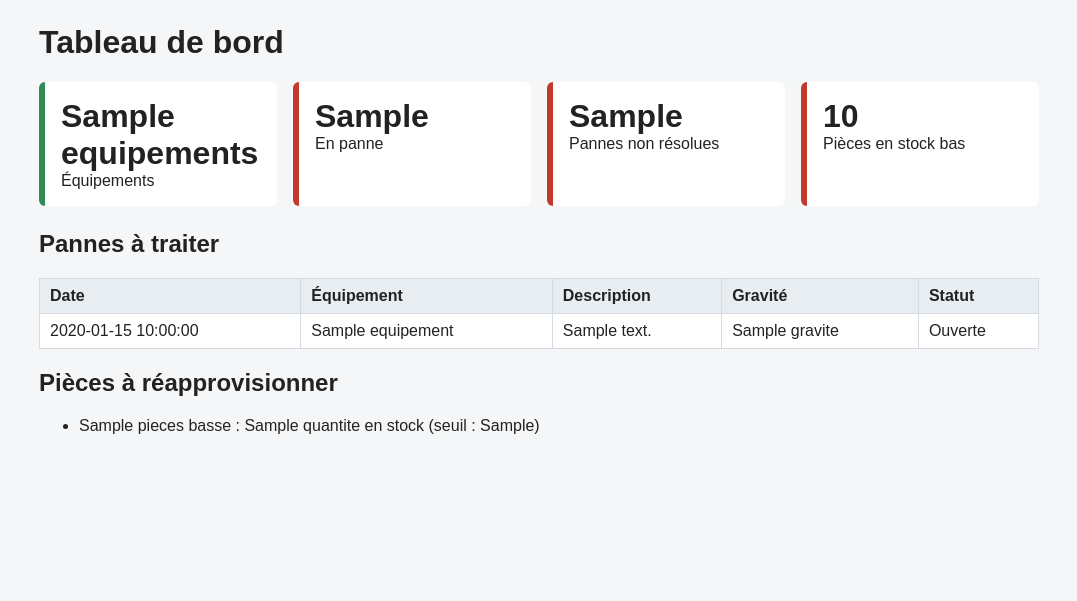
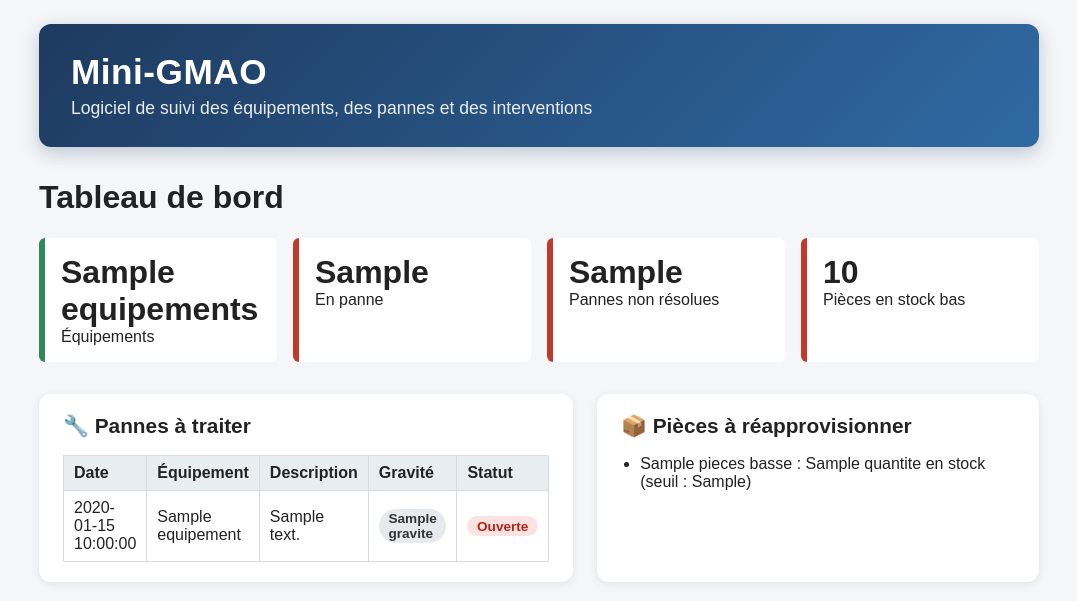
Before and after one commit to Ornella-bit/mini-gmao, a Flask app: template templates/accueil.html in a window 1280 px wide. Shown: the part 42-643 px from the top of the page, without its empty margins (101-1178 px from the left). Run offline with Flask 3, Linux system fonts and the light colour scheme; the template is opened without the code that fills it: most values are stand-ins (such as "Sample title", 1, 10 or a date in 2020).

Commit message:
Nouveau bandeau, accueil en deux blocs et menu avec lien actif

```diff
--- a/static/style.css
+++ b/static/style.css
@@ -9,14 +9,25 @@ nav {
     background: #1f3a5f;
     padding: 12px 24px;
 }
-nav a {
+nav a,
+nav a:link,
+nav a:visited {
     color: white;
     text-decoration: none;
     margin-right: 20px;
     font-weight: bold;
+    border-bottom: 3px solid transparent;
+    padding-bottom: 6px;
+    transition: border-color 0.15s ease, color 0.15s ease;
 }
 nav a:hover {
-    text-decoration: underline;
+    color: white;
+    border-bottom-color: rgba(255, 255, 255, 0.6);
+}
+nav a.actif,
+nav a.actif:visited {
+    color: #ffd166;
+    border-bottom-color: #ffd166;
 }
 
 main {
--- a/templates/accueil.html
+++ b/templates/accueil.html
@@ -1,5 +1,65 @@
 {% extends "base.html" %}
 {% block contenu %}
+<style>
+    /* Bandeau de présentation */
+    .presentation {
+        padding: 1.75rem 2rem;
+        margin-bottom: 2rem;
+        color: #fff;
+        background: linear-gradient(135deg, #1e3a5f, #2f6aa3);
+        border-radius: 12px;
+        box-shadow: 0 6px 18px rgba(30, 58, 95, 0.25);
+    }
+    .presentation .nom { margin: 0; font-size: 2.2rem; font-weight: bold; letter-spacing: 0.5px; }
+    .presentation .sous-titre { margin: 0.4rem 0 0; font-size: 1.1rem; opacity: 0.9; }
+
+    /* Cartes de chiffres : léger effet au survol */
+    .carte { transition: transform 0.15s ease, box-shadow 0.15s ease; }
+    .carte:hover { transform: translateY(-4px); box-shadow: 0 8px 18px rgba(0, 0, 0, 0.12); }
+
+    /* Deux blocs côte à côte */
+        .duo {
+        display: grid;
+        grid-template-columns: 1fr 1fr;
+        gap: 1.5rem;
+        margin-top: 2rem;
+        align-items: stretch;
+    }
+    .panneau {
+        background: #fff;
+        padding: 1.25rem 1.5rem;
+        border-radius: 12px;
+        box-shadow: 0 2px 10px rgba(0, 0, 0, 0.08);
+    }
+    .panneau h2 { margin-top: 0; font-size: 1.3rem; }
+    .panneau .defilement { overflow-x: auto; }
+    .panneau ul { margin: 0; padding-left: 1.2rem; }
+    .panneau li { margin-bottom: 0.5rem; }
+
+    /* Étiquettes de statut et de gravité */
+    .badge {
+        display: inline-block;
+        padding: 0.15rem 0.6rem;
+        font-size: 0.85rem;
+        font-weight: bold;
+        border-radius: 999px;
+        background: #e6e9ee;
+        color: #333;
+    }
+    .badge.ouverte { background: #fde2e2; color: #b42318; }
+    .badge.en-cours { background: #fff1d6; color: #a15c00; }
+
+    /* Sur téléphone ou petit écran : un bloc sous l'autre */
+    @media (max-width: 900px) {
+        .duo { grid-template-columns: 1fr; }
+    }
+</style>
+
+<div class="presentation">
+    <p class="nom">Mini-GMAO</p>
+    <p class="sous-titre">Logiciel de suivi des équipements, des pannes et des interventions</p>
+</div>
+
 <h1>Tableau de bord</h1>
 
 <div class="cartes">
@@ -12,8 +72,11 @@
         <span class="chiffre">{{ stats.stock_bas }}</span>Pièces en stock bas</div>
 </div>
 
-<h2>Pannes à traiter</h2>
+<div class="duo">
+    <section class="panneau">
+        <h2>🔧 Pannes à traiter</h2>
         {% if pannes_en_cours %}
+        <div class="defilement">
         <table>
             <tr><th>Date</th><th>Équipement</th><th>Description</th><th>Gravité</th><th>Statut</th></tr>
             {% for p in pannes_en_cours %}
@@ -21,16 +84,19 @@
                 <td>{{ p["date_declaration"] }}</td>
                 <td>{{ p["equipement"] }}</td>
                 <td>{{ p["description"] }}</td>
-        <td>{{ p["gravite"] }}</td>
-        <td>{{ p["statut"] }}</td>
+                <td><span class="badge">{{ p["gravite"] }}</span></td>
+                <td><span class="badge {{ p['statut']|lower|replace(' ', '-') }}">{{ p["statut"] }}</span></td>
             </tr>
             {% endfor %}
         </table>
+        </div>
         {% else %}
-<p>Aucune panne en cours.</p>
+        <p>✅ Aucune panne en cours.</p>
         {% endif %}
+    </section>
 
-<h2>Pièces à réapprovisionner</h2>
+    <section class="panneau">
+        <h2>📦 Pièces à réapprovisionner</h2>
         {% if pieces_basses %}
         <ul>
             {% for p in pieces_basses %}
@@ -38,6 +104,8 @@
             {% endfor %}
         </ul>
         {% else %}
-<p>Le stock est suffisant.</p>
+        <p>✅ Le stock est suffisant.</p>
         {% endif %}
+    </section>
+</div>
 {% endblock %}
--- a/templates/base.html
+++ b/templates/base.html
@@ -7,11 +7,12 @@
     <link rel="stylesheet" href="{{ url_for('static', filename='style.css') }}">
 </head>
 <body>
+    {% set chemin = request.path %}
     <nav>
-        <a href="/">Accueil</a>
-        <a href="/equipements">Équipements</a>
-        <a href="/pannes">Pannes</a>
-        <a href="/pieces">Stock</a>
+        <a href="/" class="{% if chemin == '/' %}actif{% endif %}">Accueil</a>
+        <a href="/equipements" class="{% if chemin.startswith('/equipements') %}actif{% endif %}">Équipements</a>
+        <a href="/pannes" class="{% if chemin.startswith('/pannes') %}actif{% endif %}">Pannes</a>
+        <a href="/pieces" class="{% if chemin.startswith('/pieces') %}actif{% endif %}">Stock</a>
     </nav>
     <main>
         {% block contenu %}{% endblock %}
```
Lines whose indentation alone changed are shown as unchanged.
